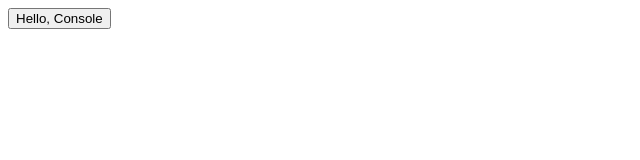
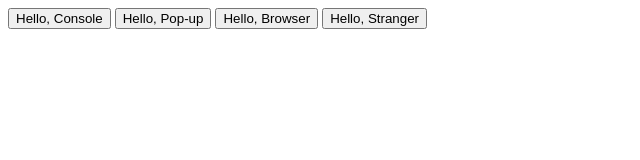
Before and after one commit to ElCateto/hello-world, a plain HTML site: page index.html in a window 1280 px wide. Shown: the whole page, without its empty margins (0-640 px from the left). Drawn offline with Linux system fonts and the light colour scheme.

Commit message:
All buttons

```diff
--- a/index.html
+++ b/index.html
@@ -7,5 +7,10 @@
   </head>
   <body>
     <button onclick="sayHello();">Hello, Console</button>
+    <button onclick="popupHello();">Hello, Pop-up</button>
+    <button onclick="browserHello();">Hello, Browser</button>
+    <button onclick="strangerHello();">Hello, Stranger</button>
+    <p id="browserHello"></p>
+    <p id="strangerHello"></p>
   </body>
 </html>
--- a/main.js
+++ b/main.js
@@ -2,3 +2,20 @@
 function sayHello() {
   console.log("Hello, World!");
 }
+
+function popupHello() {
+  alert("Hello, World!");
+}
+
+function browserHello() {
+  var p=document.getElementById('browserHello')
+  p.innerHTML="Hello, World!";
+}
+
+function strangerHello() {
+  var person = prompt("Please enter your name");
+
+  if (person !=null) {
+      document.getElementById("strangerHello").innerHTML ="Hello " + person + "! How are you today?";
+  }
+}
```
